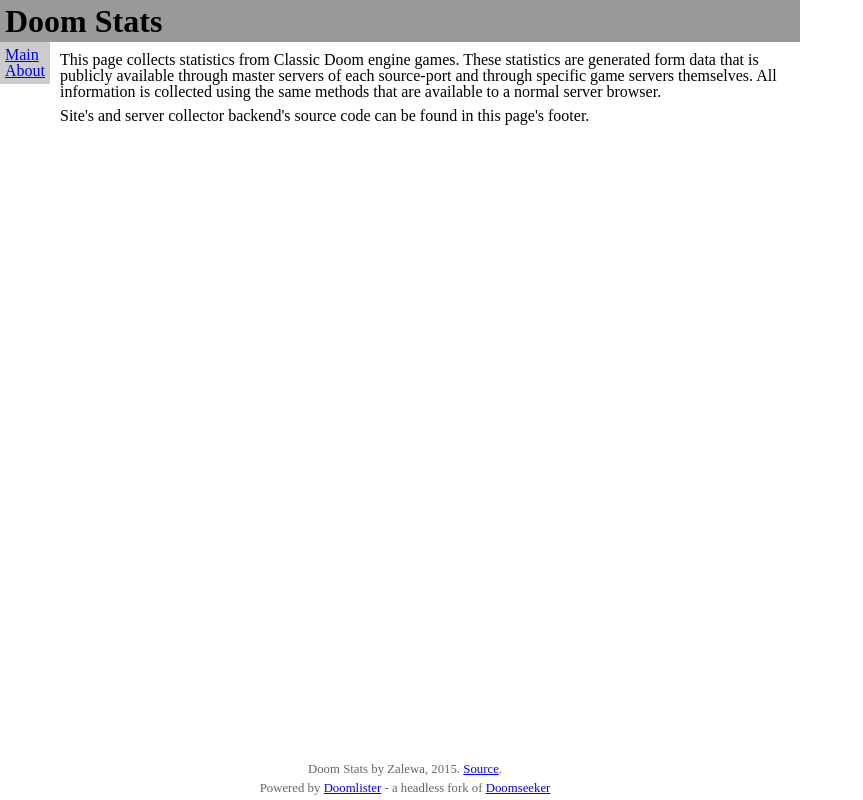
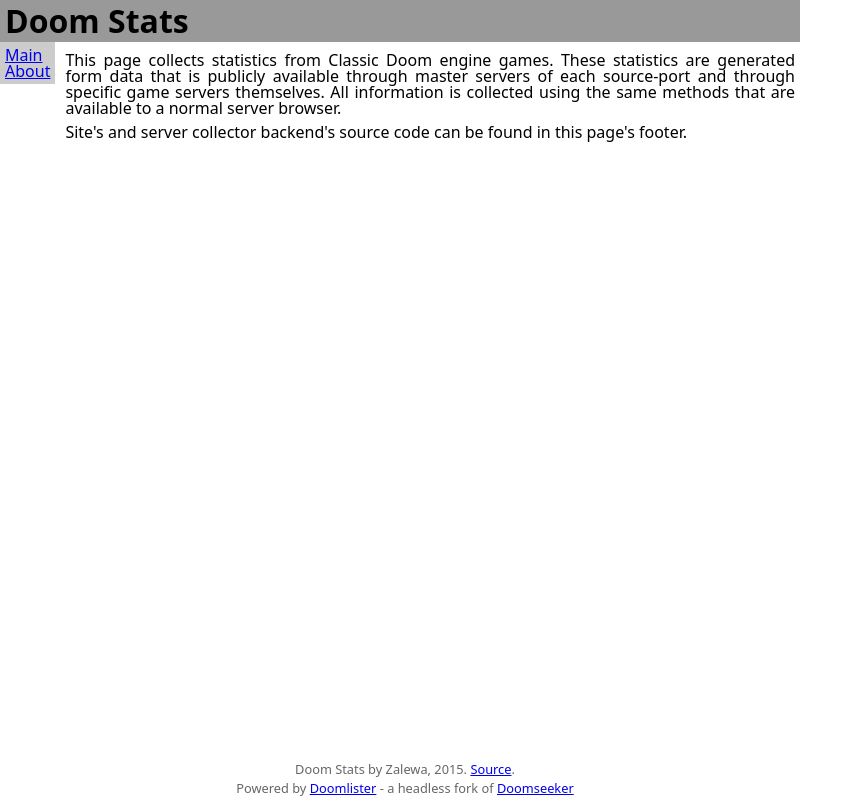
Before and after one commit to Zalewa/doomstats, a Django app: page /about/ in a window 1280 px wide. Shown: the whole page, without its empty margins (0-863 px from the left). Run offline with Django 3.2, Linux system fonts and the light colour scheme; data that the repository does not hold is empty; parts of the project's set-up code (start-up, migrations or seed data) failed here and were passed over; some libraries are stand-ins or nearby versions.

Commit message:
CSS: Text paragraph formatting & font.

```diff
--- a/stats/static/css/stats.css
+++ b/stats/static/css/stats.css
@@ -1,11 +1,11 @@
 * {
-	#border: 1px dotted blue;
 }
 
 
 html, body {
 	height: 100%;
 	max-width: 800px;
+	font-family: sans;
 }
 
 /* Section: Generics */
@@ -15,6 +15,7 @@ div {
 }
 
 p {
+	text-align: justify;
 }
 
 p + p {
@@ -65,6 +66,10 @@ h1 {
 	text-align: center;
 	position: fixed;
 	bottom: 0px;
+}
+
+#page-footer p {
+	text-align: center;
 }
 
 /* Date */
```
